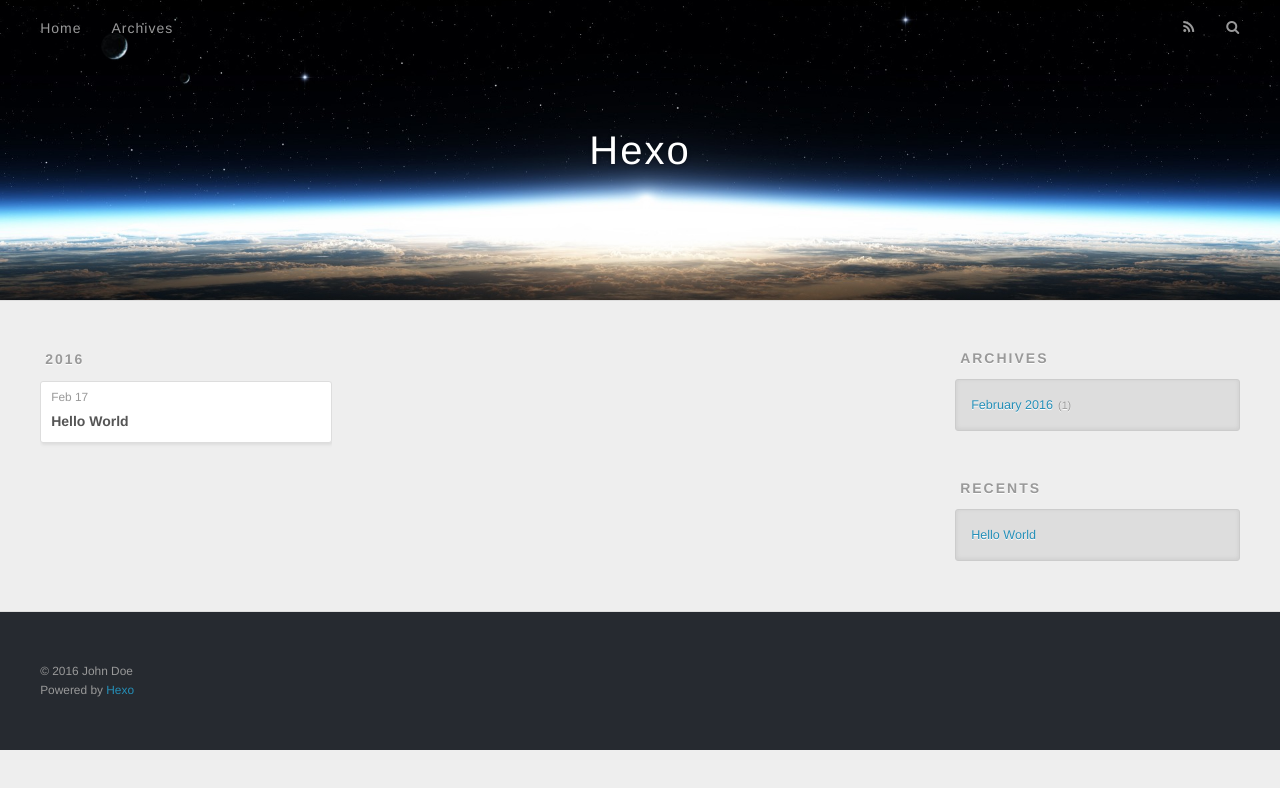
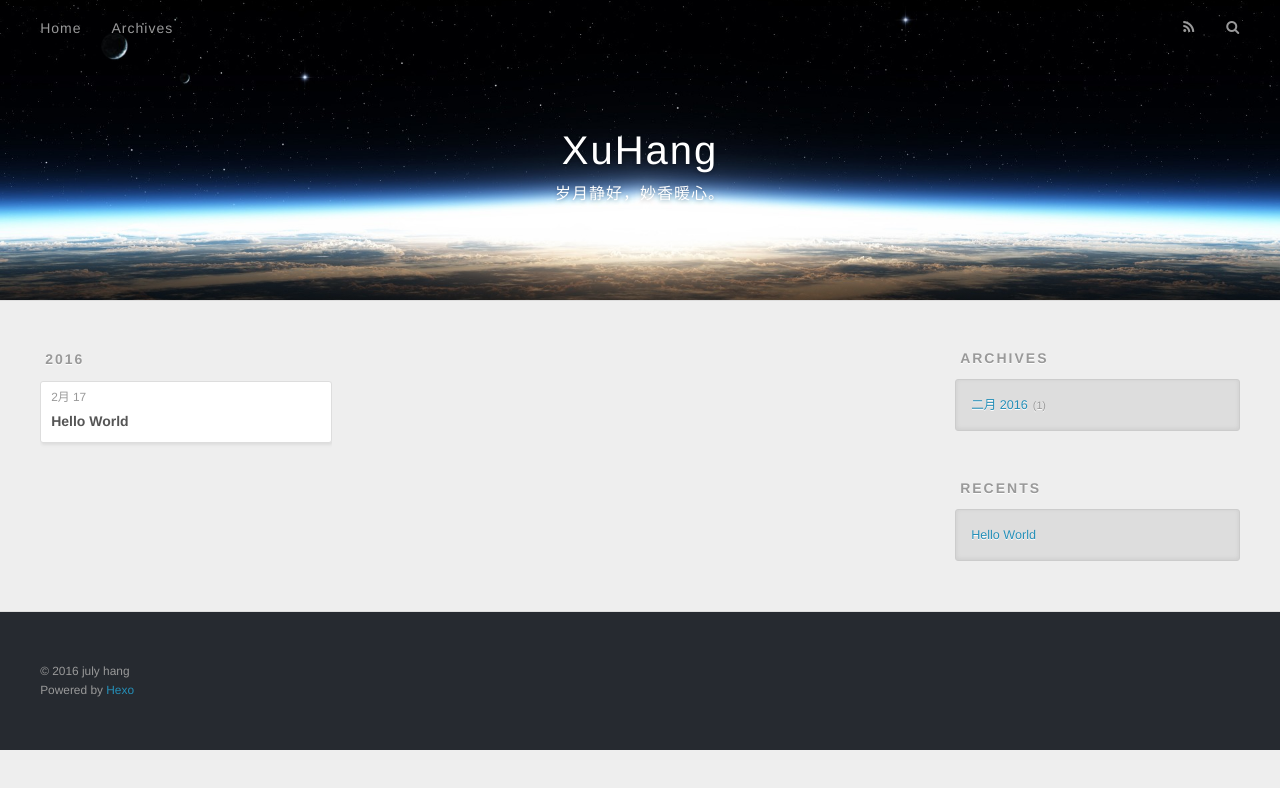
Before and after one commit to yzxzsp11/yzxzsp11.github.io, a plain HTML site: page archives/2016/02/index.html in a window 1280 px wide. Drawn offline with nearby package versions, Linux system fonts and the light colour scheme.

Commit message:
Site updated: 2016-02-18 10:57:43

```diff
--- a/archives/2016/02/index.html
+++ b/archives/2016/02/index.html
@@ -3,19 +3,19 @@
 <head>
   <meta charset="utf-8">
 
-  <title>Archives: 2016/2 | Hexo</title>
+  <title>Archives: 2016/2 | XuHang</title>
   <meta name="viewport" content="width=device-width, initial-scale=1, maximum-scale=1">
   <meta name="description">
 <meta property="og:type" content="website">
-<meta property="og:title" content="Hexo">
+<meta property="og:title" content="XuHang">
 <meta property="og:url" content="http://yoursite.com/archives/2016/02/index.html">
-<meta property="og:site_name" content="Hexo">
+<meta property="og:site_name" content="XuHang">
 <meta property="og:description">
 <meta name="twitter:card" content="summary">
-<meta name="twitter:title" content="Hexo">
+<meta name="twitter:title" content="XuHang">
 <meta name="twitter:description">
 
-    <link rel="alternative" href="/atom.xml" title="Hexo" type="application/atom+xml">
+    <link rel="alternative" href="/atom.xml" title="XuHang" type="application/atom+xml">
 
 
     <link rel="icon" href="/favicon.png">
@@ -33,8 +33,12 @@
   <div id="header-outer" class="outer">
     <div id="header-title" class="inner">
       <h1 id="logo-wrap">
-        <a href="/" id="logo">Hexo</a>
+        <a href="/" id="logo">XuHang</a>
       </h1>
+
+        <h2 id="subtitle-wrap">
+          <a href="/" id="subtitle">岁月静好，妙香暖心。</a>
+        </h2>
 
     </div>
     <div id="header-inner" class="inner">
@@ -76,7 +80,7 @@
   <div class="archive-article-inner">
     <header class="archive-article-header">
       <a href="/2016/02/17/hello-world/" class="archive-article-date">
-  <time datetime="2016-02-17T10:44:53.000Z" itemprop="datePublished">Feb 17</time>
+  <time datetime="2016-02-17T10:44:53.000Z" itemprop="datePublished">2月 17</time>
 </a>
 
 
@@ -106,7 +110,7 @@
   <div class="widget-wrap">
     <h3 class="widget-title">Archives</h3>
     <div class="widget">
-      <ul class="archive-list"><li class="archive-list-item"><a class="archive-list-link" href="/archives/2016/02/">February 2016</a><span class="archive-list-count">1</span></li></ul>
+      <ul class="archive-list"><li class="archive-list-item"><a class="archive-list-link" href="/archives/2016/02/">二月 2016</a><span class="archive-list-count">1</span></li></ul>
     </div>
   </div>
 
@@ -133,7 +137,7 @@
 
   <div class="outer">
     <div id="footer-info" class="inner">
-      &copy; 2016 John Doe<br>
+      &copy; 2016 july hang<br>
       Powered by <a href="http://hexo.io/" target="_blank">Hexo</a>
     </div>
   </div>
```
Also changed, not shown: 2016/02/17/hello-world/index.html (+11 -7 lines), archives/2016/index.html (+13 -9 lines), archives/index.html (+13 -9 lines), index.html (+13 -9 lines).
